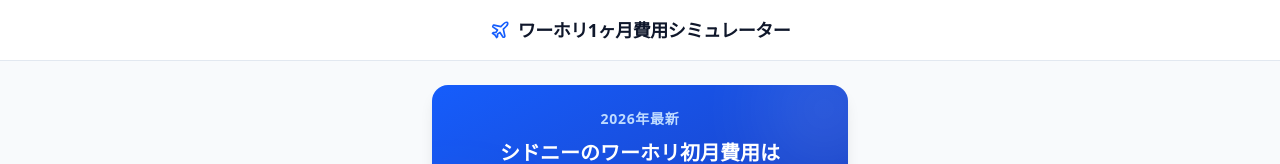
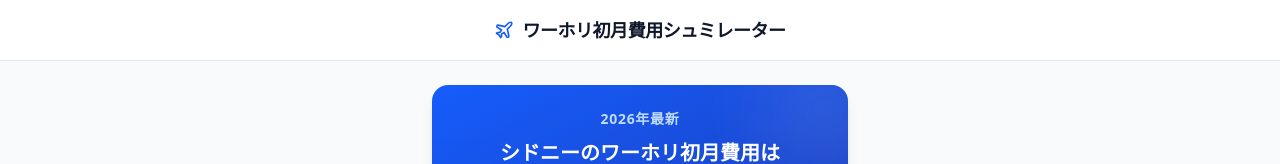
Before and after one commit to Valjpn/-1-, a React (Vite) app: page / in a window 1280 px wide. Shown: the top 164 px of the page. Built offline with nearby package versions, Linux system fonts and the light colour scheme.

Commit message:
fix: Update app title to "初月費用"
Replaces "1ヶ月費用" with "初月費用" in the application title, meta description, and share functionality. This clarifies that the simulator focuses on the initial month's expenses for working holidays.

```diff
--- a/index.html
+++ b/index.html
@@ -5,7 +5,7 @@
     <meta name="viewport" content="width=device-width, initial-scale=1.0" />
     <meta name="google-site-verification" content="AcYyZFU3w00J3BX8oSPBIP1XfGQDN9pF-CkUkXThgu0" />
     <meta name="description" content="シドニー、バンクーバーなど主要都市の物価を反映。2026年の最新データでワーホリ1ヶ月目の費用をシミュレーションします。" />
-    <title>【2026年最新】ワーホリ費用シミュレーター｜1分で初期費用を自動計算</title>
+    <title>【2026年最新】ワーホリ初月費用シュミレーター｜1分で初期費用を自動計算</title>
   </head>
   <body>
     <div id="root"></div>
--- a/metadata.json
+++ b/metadata.json
@@ -1,5 +1,5 @@
 {
-  "name": "ワーホリ1ヶ月費用シミュレーター",
+  "name": "ワーホリ初月費用シュミレーター",
   "description": "ワーキングホリデーの最初の1ヶ月に必要な費用をシミュレーションするアプリ",
   "requestFramePermissions": []
 }
--- a/src/App.tsx
+++ b/src/App.tsx
@@ -104,7 +104,7 @@ export default function App() {
     if (navigator.share) {
       try {
         await navigator.share({
-          title: 'ワーホリ1ヶ月費用シミュレーター',
+          title: 'ワーホリ初月費用シュミレーター',
           text: shareText,
           url: window.location.href,
         });
@@ -128,7 +128,7 @@ export default function App() {
       <header className="bg-white border-b border-slate-200 sticky top-0 z-10">
         <div className="max-w-md mx-auto px-4 py-4 flex items-center justify-center">
           <Plane className="w-5 h-5 text-blue-600 mr-2" />
-          <h1 className="text-lg font-bold tracking-tight">ワーホリ1ヶ月費用シミュレーター</h1>
+          <h1 className="text-lg font-bold tracking-tight">ワーホリ初月費用シュミレーター</h1>
         </div>
       </header>
 
```
